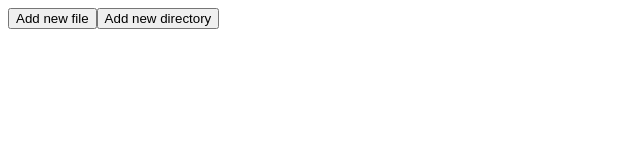
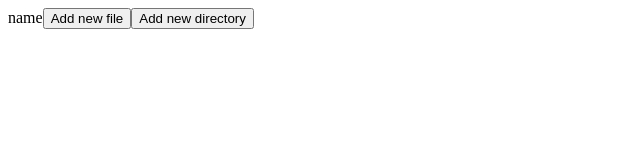
Before and after one commit to mhmh4/explorer-component, a React (Vite) app: page / in a window 1280 px wide. Shown: the top 160 px of the page, without its empty margins (0-640 px from the left). Built offline with nearby package versions, Linux system fonts and the light colour scheme.

Commit message:
Add state for names

```diff
--- a/src/App.jsx
+++ b/src/App.jsx
@@ -1,10 +1,12 @@
-import { useEffect, useState } from "react";
+import { useState } from "react";
 
 function Node() {
+  const [name, setName] = useState("name");
   const [children, setChildren] = useState([]);
 
   return (
     <>
+      <span className="mr-4">{name}</span>
       <button
         onClick={() => {
           setChildren((currentChildren) => {
```
